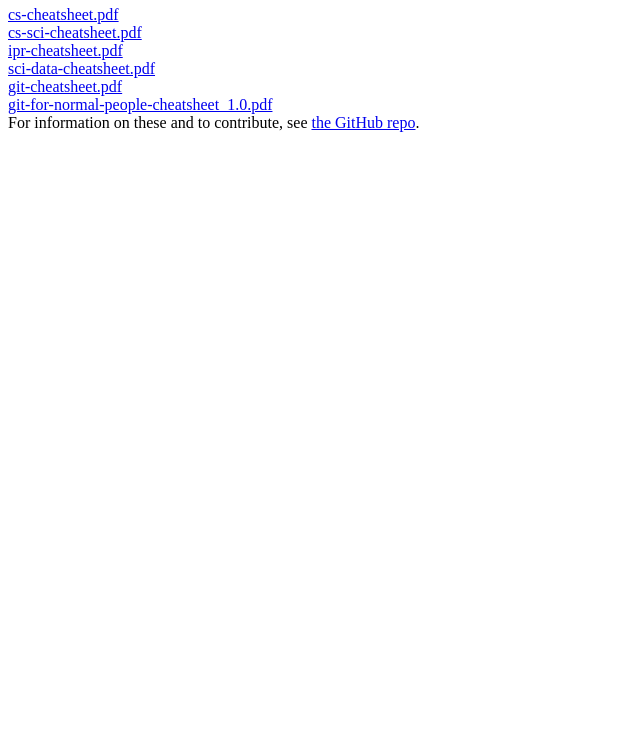
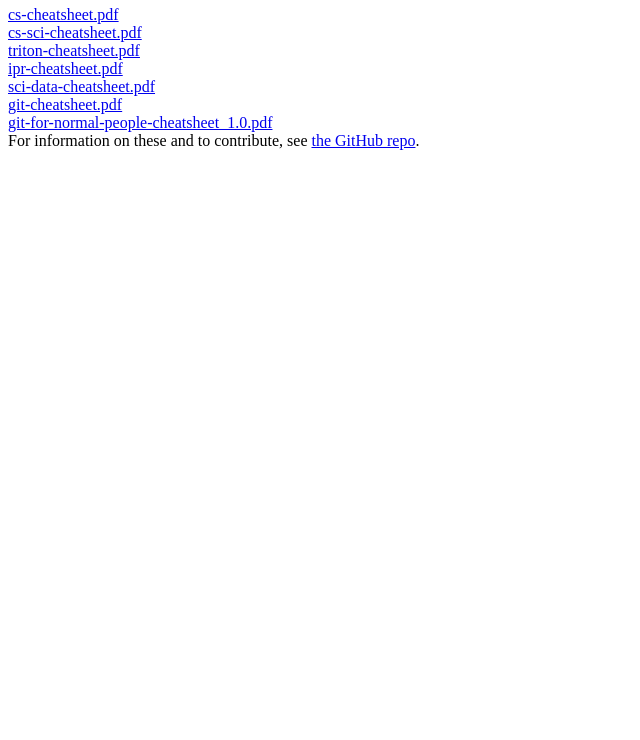
Before and after one commit to AaltoSciComp/cheatsheets, a plain HTML site: page index.html in a window 1280 px wide. Shown: the part 60-800 px from the top of the page, without its empty margins (0-640 px from the left). Drawn offline with Linux system fonts and the light colour scheme.

Commit message:
index: Add link to the Triton cheatsheet

```diff
--- a/index.html
+++ b/index.html
@@ -2,6 +2,7 @@
 
 <a href="cs-cheatsheet.pdf">cs-cheatsheet.pdf</a><br>
 <a href="cs-sci-cheatsheet.pdf">cs-sci-cheatsheet.pdf</a><br>
+<a href="triton-cheatsheet.pdf">triton-cheatsheet.pdf</a><br>
 <a href="ipr-cheatsheet.pdf">ipr-cheatsheet.pdf</a><br>
 <a href="sci-data-cheatsheet.pdf">sci-data-cheatsheet.pdf</a><br>
 <a href="git-cheatsheet.pdf">git-cheatsheet.pdf</a><br>
```
